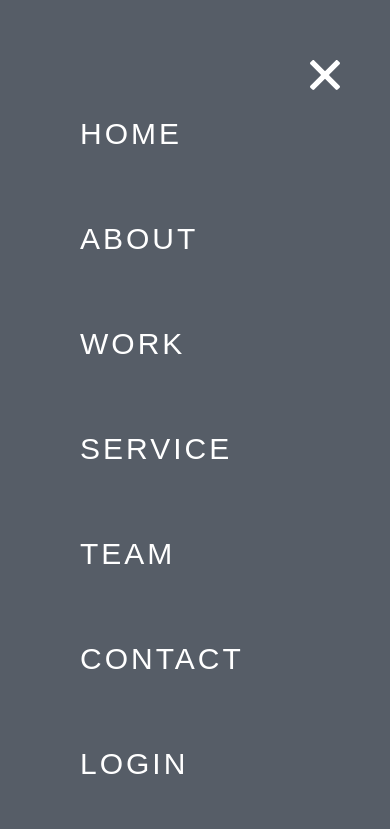
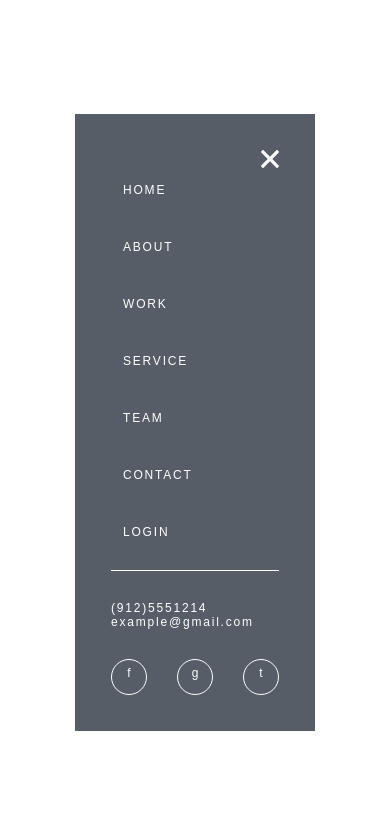
Before and after one commit to YuraSadilenko/pug, a website: page index.html in a window 390 px wide. Shown: the top 829 px of the page. Drawn offline with Linux system fonts and the light colour scheme.

Commit message:
added mediaqueries

```diff
--- a/scss/_reset.scss
+++ b/scss/_reset.scss
@@ -5,7 +5,7 @@
 }
 
 html {
-  font-size: 10px;
+  font-size: 5px;
 }
 
 body {
@@ -14,3 +14,21 @@ body {
   align-items: center;
   align-self: center;
 }
+
+@media (min-width:1800px) {
+  html {
+    font-size: 10px;
+  }
+}
+
+@media (max-width:1199px) {
+  html {
+    font-size: 8px;
+  }
+}
+@media (max-width:767px) {
+  html {
+    font-size: 6px;
+  }
+
+}
--- a/scss/_style.scss
+++ b/scss/_style.scss
@@ -5,7 +5,7 @@
   width: 40rem;
   padding: 6rem 6rem;
   text-align: justify;
-  font-size: 3rem;
+  font-size: 2rem;
   font-weight: 100;
   font-family: Arial, Helvetica, sans-serif;
   background-color: #565d67;
```
Also changed, not shown: css/main.css.
